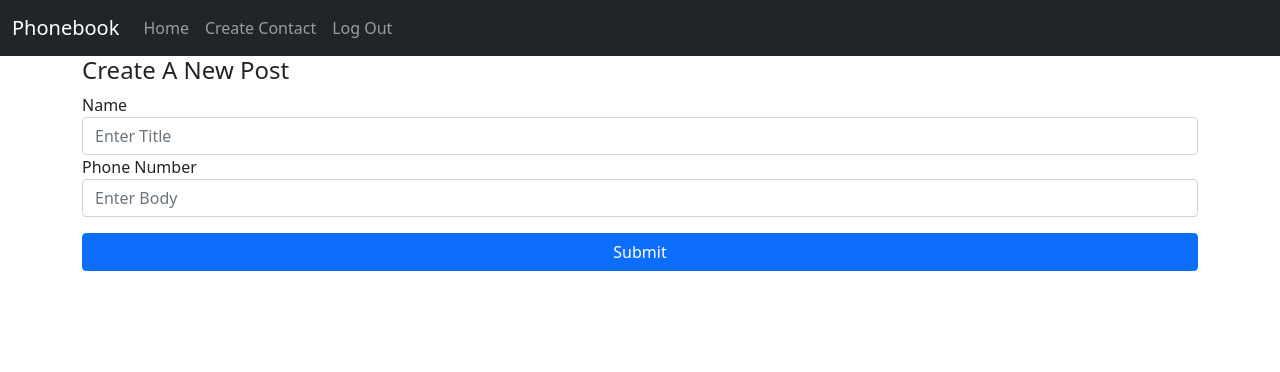
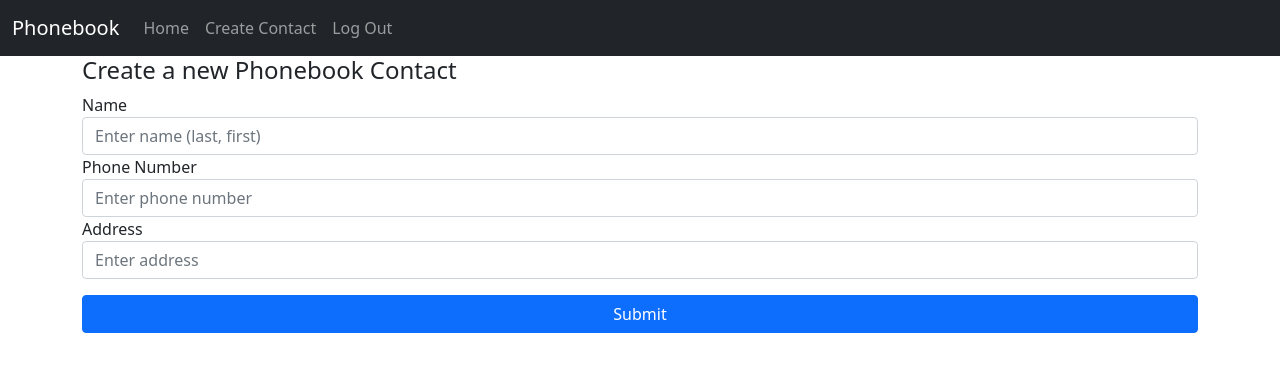
Before and after one commit to ligervision/flask_phonebook_2, a Flask app: page /create-post in a window 1280 px wide. Shown: the top 372 px of the page. Run offline with Flask 2, Linux system fonts and the light colour scheme; the visitor is signed in with stand-in values (Sample User, id 1); some libraries are stand-ins or nearby versions.

Commit message:
added address field to posts

```diff
--- a/app/models.py
+++ b/app/models.py
@@ -34,7 +34,7 @@ class Post(db.Model):
     id = db.Column(db.Integer, primary_key=True)
     title = db.Column(db.String(50), nullable=False)
     body = db.Column(db.String(50), nullable=False)
-    address = db.Column(db.String(100), nullable=False)
+    address = db.Column(db.String(100))
     date_created = db.Column(db.DateTime, nullable=False, default=datetime.utcnow)
     user_id = db.Column(db.Integer, db.ForeignKey('user.id')) # FOREIGN KEY(user_id) REFERENCES user(id)
 
--- a/app/routes.py
+++ b/app/routes.py
@@ -83,7 +83,7 @@ def login():
 @app.route('/logout')
 def logout():
     logout_user()
-    flash('You have logged out of the blog', 'secondary')
+    flash('You have logged out of the Phonebook', 'secondary')
     return redirect(url_for('index'))
 
 
--- a/app/templates/create_post.html
+++ b/app/templates/create_post.html
@@ -3,15 +3,18 @@
 {% block title %}Phonebook | Create Contact{% endblock %}
 
 {% block content %}
-<h4>Create A New Post</h4>
+<h4>Create a new Phonebook Contact</h4>
 <form method="post">
     {{ form.csrf_token }}
     <div class="form-group">
         {{ form.title.label }}
-        {{ form.title(class='form-control', placeholder='Enter Title') }}
+        {{ form.title(class='form-control', placeholder='Enter name (last, first)') }}
 
         {{ form.body.label }}
-        {{ form.body(class='form-control', placeholder='Enter Body') }}
+        {{ form.body(class='form-control', placeholder='Enter phone number') }}
+
+        {{ form.address.label }}
+        {{ form.address(class='form-control', placeholder='Enter address') }}
 
         {{ form.submit(class='btn btn-primary w-100 mt-3') }}
     </div>
--- a/app/templates/edit_post.html
+++ b/app/templates/edit_post.html
@@ -3,7 +3,7 @@
 {% block title %}Phonebook | Edit Contact{% endblock %}
 
 {% block content %}
-<h4>Edit {{ post.title }}</h4>
+<h4>Edit <b>{{ post.title }}</b></h4>
 <form method="post">
     {{ form.csrf_token }}
     <div class="form-group">
@@ -13,6 +13,9 @@
         {{ form.body.label }}
         {{ form.body(class='form-control', value=post.body) }}
 
+        {{ form.address.label }}
+        {{ form.address(class='form-control', value=post.address) }}
+
         {{ form.submit(class='btn btn-primary w-100 mt-3') }}
     </div>
 </form>
--- a/app/templates/index.html
+++ b/app/templates/index.html
@@ -4,7 +4,7 @@
 
 {% block content %}
 {% if current_user.is_authenticated %}
-    <h1>Hello {{ current_user.username }}, what phone numbers would you like to find?!</h1>
+    <h1>Hello {{ current_user.username }}, what phone numbers would you like to find?</h1>
 {% else %}
     <h1>Hello, please sign up or log in to access Phonebook.</h1>
 {% endif %}
@@ -13,11 +13,12 @@
 {% if current_user == post.author %}
     <div class="card">
         <a href="{{ url_for('view_single_post', post_id=post.id) }}">
-            <div class="card-header"> {{ post.title }}</div>
+            <div class="card-header"><b>{{ post.title }}</b></div>
         </a>
         <div class="card-body">
         <blockquote class="blockquote mb-0">
             <p>{{ post.body }}</p>
+            <p>{{ post.address }}</p>
             <footer class="blockquote-footer">{{ post.author.username }} on <cite title="Source Title">{{ post.date_created.strftime('%A, %B %d, %Y')  }}</cite></footer>
         </blockquote>
         </div>
--- a/app/templates/single_post.html
+++ b/app/templates/single_post.html
@@ -4,10 +4,11 @@
 
 {% block content %}
     <div class="card">
-        <div class="card-header"> {{ post.title }}</div>
+        <div class="card-header"><b>{{ post.title }}</b></div>
         <div class="card-body">
         <blockquote class="blockquote mb-0">
             <p>{{ post.body }}</p>
+            <p>{{ post.address }}</p>
             <footer class="blockquote-footer">{{ post.author.username }} on <cite title="Source Title">{{ post.date_created.strftime('%A, %B %d, %Y')  }}</cite></footer>
         </blockquote>
         </div>
```
Also changed, not shown: migrations/versions/037a819f586d_.py (added, +28 -0 lines).
